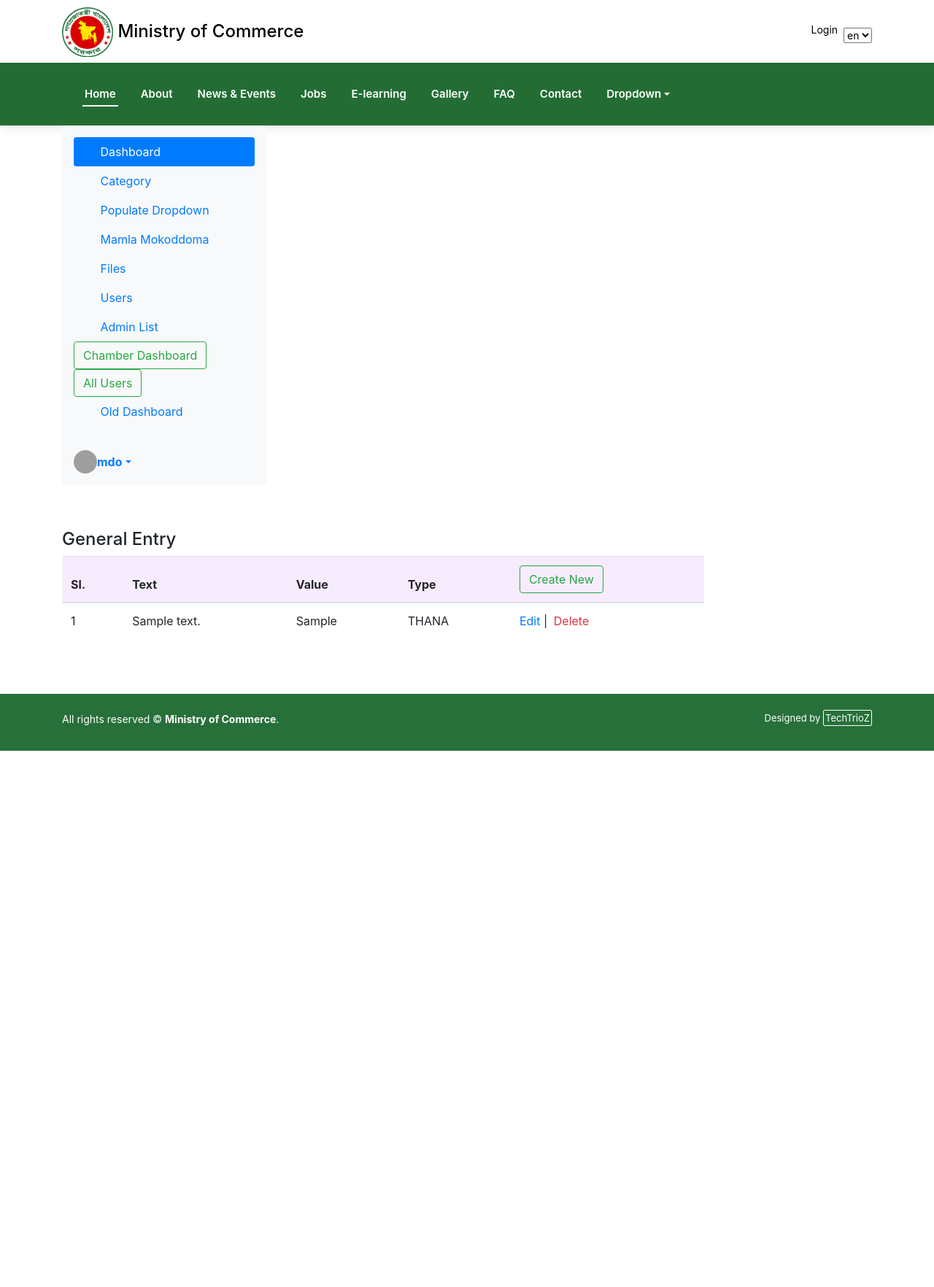
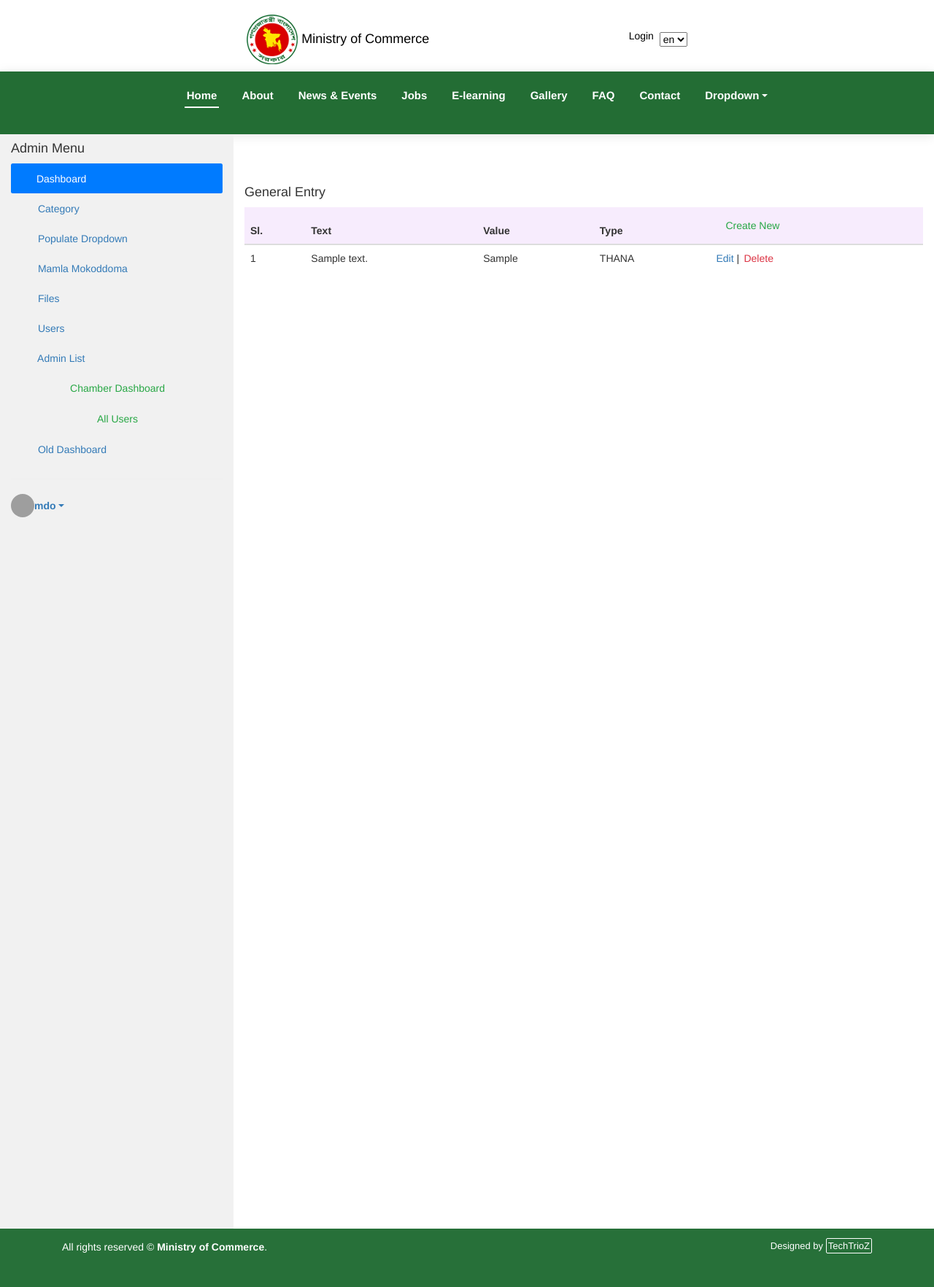
Before and after one commit to itsjubayer/MinistryAppNew, an ASP.NET Core app: page /Dropdown in a window 1280 px wide. Shown: the whole page at 73% size. Before the commit the page ends 1029 px from the top, so only its background shows below. Run offline with ASP.NET Core 8, Linux system fonts and the light colour scheme; a user stored in the database is signed in; tables that the repository leaves empty hold one stand-in row (values such as "Sample post"); the project's own start-up code is not run, and a stand-in starts its controllers and pages; some libraries are stand-ins or nearby versions; grey boxes are pictures that could not be loaded.

Commit message:
AdminLayoutDesignFixed-Jubayer

```diff
--- a/MinistryApp/Views/Shared/_LayoutDashboardAdmin.cshtml
+++ b/MinistryApp/Views/Shared/_LayoutDashboardAdmin.cshtml
@@ -12,6 +12,8 @@
 <head>
     <meta charset="utf-8">
     <meta content="width=device-width, initial-scale=1.0" name="viewport">
+
+
 
     <title>Ministry of Commerce</title>
     <meta content="" name="description">
@@ -35,7 +37,40 @@
     <!-- Template Main CSS File -->
     <link href="../assets/css/style.css" rel="stylesheet">
 
+    <link rel="stylesheet" href="https://maxcdn.bootstrapcdn.com/bootstrap/3.4.1/css/bootstrap.min.css">
+    <script src="https://ajax.googleapis.com/ajax/libs/jquery/3.6.4/jquery.min.js"></script>
+    <script src="https://maxcdn.bootstrapcdn.com/bootstrap/3.4.1/js/bootstrap.min.js"></script>
+    <style>
+        /* Set height of the grid so .sidenav can be 100% (adjust if needed) */
+        .row.content {
+            height: 1500px
+        }
 
+        /* Set gray background color and 100% height */
+        .sidenav {
+            background-color: #f1f1f1;
+            height: 100%;
+        }
+
+        /* Set black background color, white text and some padding */
+        footer {
+            background-color: #555;
+            color: white;
+            padding: 15px;
+        }
+
+        /* On small screens, set height to 'auto' for sidenav and grid */
+        @@media screen and (max-width: 767px) {
+            .sidenav {
+                height: auto;
+                padding: 15px;
+            }
+
+            .row.content {
+                height: auto;
+            }
+        }
+    </style>
 
 </head>
 
@@ -139,32 +174,24 @@
 
 
 
-    <div class="container">
+    <div class="container-fluid">
+        <div class="row content">
+            <div class="col-sm-3 sidenav">
+                <h4>Admin Menu</h4>
+
+                @await Html.PartialAsync("_LeftMenuAdmin")
+
+            </div>
+
+            <div class="col-sm-9">
+                @RenderBody()
+
+            </div>
+        </div>
+    </div>
 
 
 
-
-
-
-
-        <main>
-            <div class="d-flex flex-column flex-shrink-0 p-3 bg-light" style="width: 280px;">
-
-                @*style="width: 280px;"*@
-
-                @await Html.PartialAsync("_LeftMenuAdmin")
-
-
-
-            </div>
-
-            <div class="b-example-divider"></div>
-
-            <div style="width: 880px;">
-                @RenderBody()
-            </div>
-        </main>
-    </div>
 
     <!-- ======= Footer ======= -->
     <footer id="footer">
```
Also changed, not shown: MinistryApp/Views/Account/ChamberRegister.cshtml (+22 -6 lines), MinistryApp/wwwroot/ProfilePicture/232621500_download (1).png (added), 1 other file.
